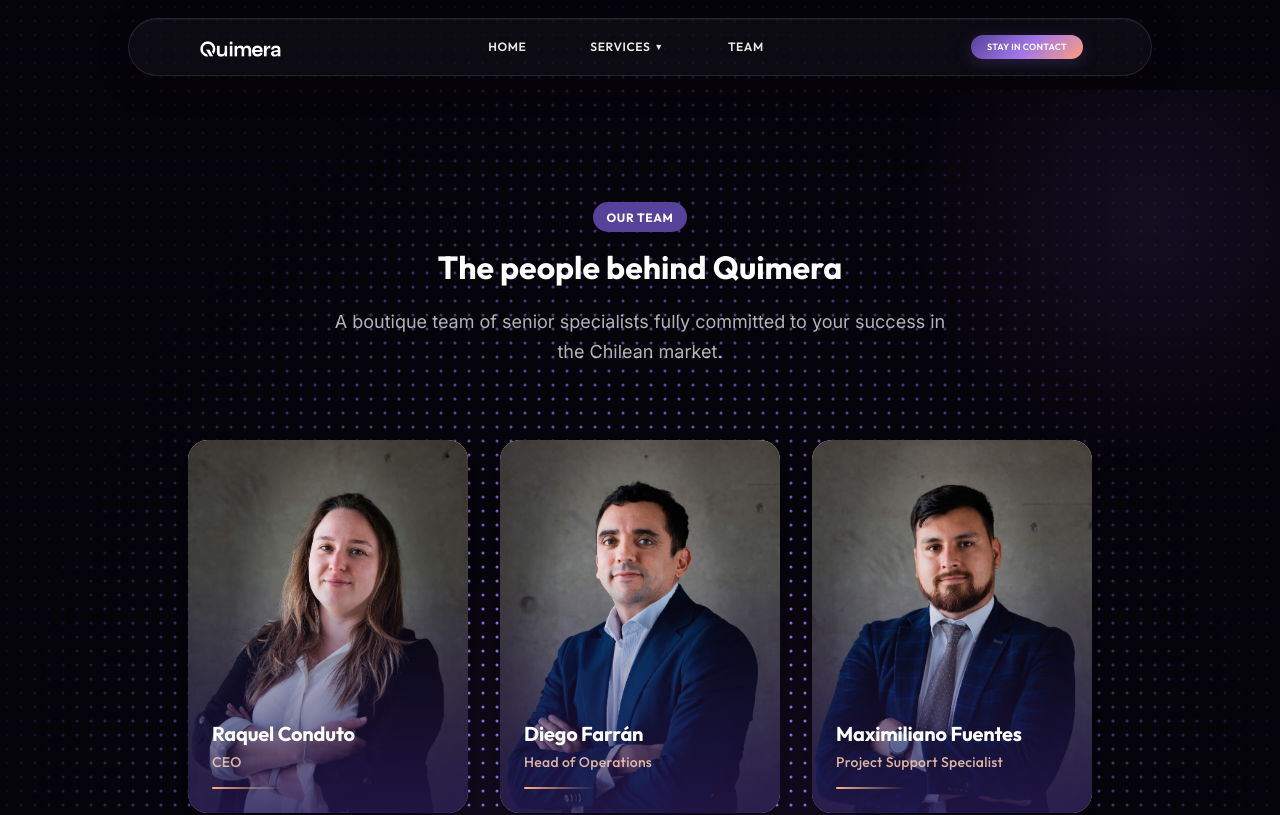
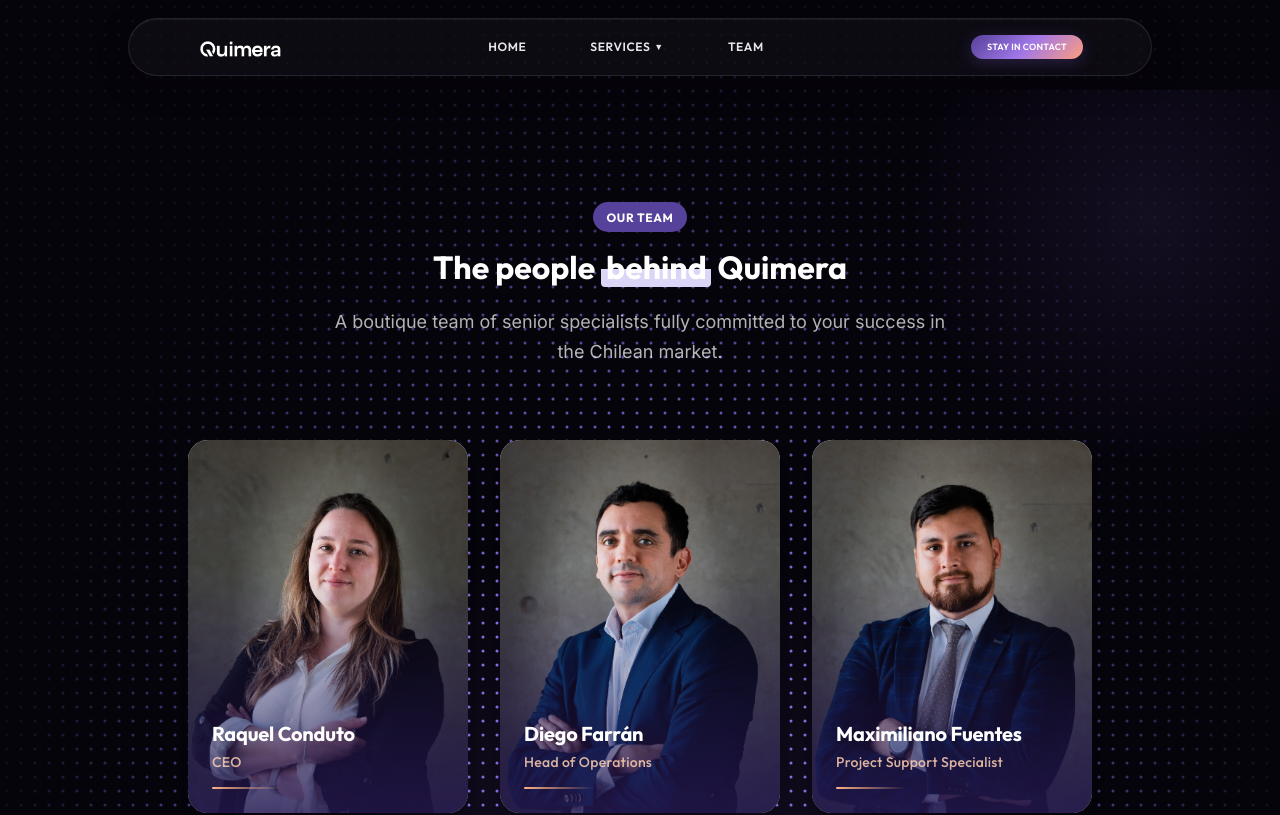
Before and after one commit to marketingfuentesjuul/quimera, a React (Vite) app: page /team in a window 1280 px wide. Shown: the top 815 px of the page. Built offline with nearby package versions, Linux system fonts and the light colour scheme.

Commit message:
Highlight the word behind in Team section header

```diff
--- a/src/components/Team.jsx
+++ b/src/components/Team.jsx
@@ -85,7 +85,7 @@ const Team = () => {
             lineHeight: 'var(--lh-tight)',
             fontFamily: 'var(--font-title)',
           }}>
-            The people behind Quimera
+            The people <span style={{ background: 'linear-gradient(180deg, transparent 55%, var(--color-accent) 55%)', padding: '0 0.3rem', borderRadius: '4px' }}>behind</span> Quimera
           </h2>
           <p className="text-muted text-lg" style={{ maxWidth: '640px', margin: '0 auto', lineHeight: '1.7', color: 'rgba(255, 255, 255, 0.7)' }}>
             A boutique team of senior specialists fully committed to your success in the Chilean market.
```
